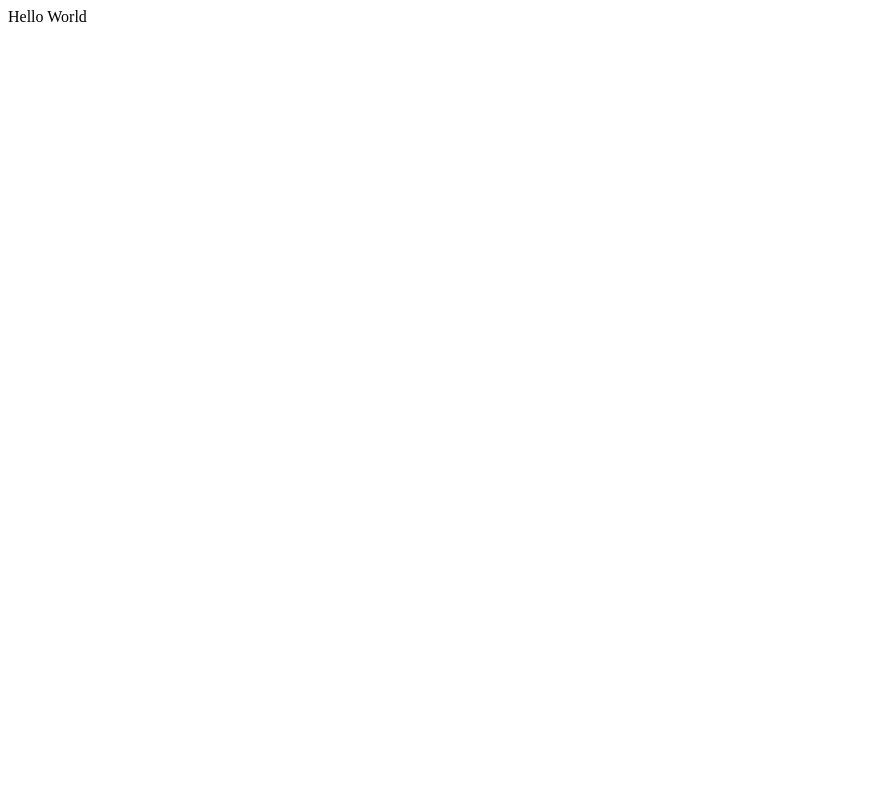
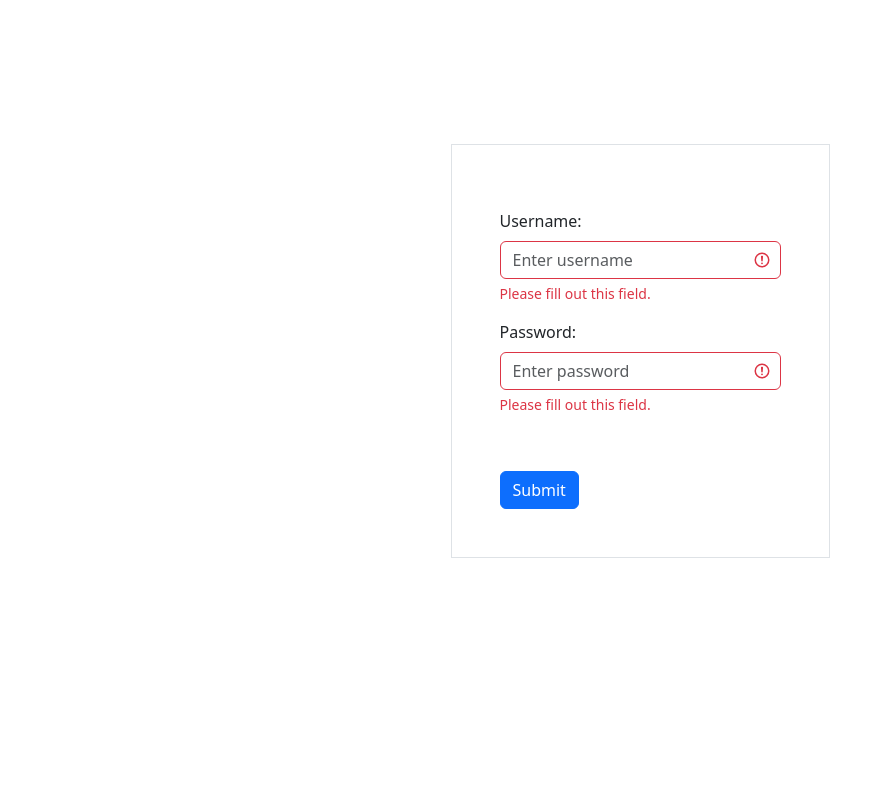
Before and after one commit to SatellitexOT12/ProyectoMantenimientoUCI, a Django app: page /usuarios/ in a window 1280 px wide. Before the commit the part shown is almost empty. Shown: the whole page, without its empty margins (0-885 px from the left). Run offline with Django 5.2, Linux system fonts and the light colour scheme; some libraries are stand-ins or nearby versions.

Commit message:
Añadida la interfaz de login en el index.html

```diff
--- a/web_mantenimiento_uci/usuarios/templates/index.html
+++ b/web_mantenimiento_uci/usuarios/templates/index.html
@@ -3,9 +3,33 @@
 <head>
     <meta charset="UTF-8">
     <meta name="viewport" content="width=device-width, initial-scale=1.0">
-    <title>Document</title>
+    <title>Login</title>
+    {% load bootstrap5 %}
+    {% bootstrap_css %}
+    {% bootstrap_javascript %}
 </head>
 <body>
 
+    <div class="container p-5 my-5 d-flex justify-content-center align-items-center">
+    <form class="was-validated p-5 my-5 border">
+        <div class="mb-3 mt-3">
+        <label for="uname" class="form-label">Username:</label>
+        <input type="text" class="form-control" id="uname" placeholder="Enter username" name="uname" required>
+        <div class="valid-feedback">Valid.</div>
+        <div class="invalid-feedback">Please fill out this field.</div>
+        </div>
+        <div class="mb-3">
+        <label for="pwd" class="form-label">Password:</label>
+        <input type="password" class="form-control" id="pwd" placeholder="Enter password" name="pswd" required>
+        <div class="valid-feedback">Valid.</div>
+        <div class="invalid-feedback">Please fill out this field.</div>
+        </div>
+        <div class="form-check mb-3">
+
+        </div>
+        <button type="submit" class="btn btn-primary">Submit</button>
+    </form>
+    </div>
+
 </body>
 </html>
--- a/web_mantenimiento_uci/usuarios/views.py
+++ b/web_mantenimiento_uci/usuarios/views.py
@@ -1,5 +1,7 @@
 from django.shortcuts import render
 from django.http import HttpResponse
+from django.template import loader
 # Create your views here.
 def usuarios(request):
-    return HttpResponse("Hello World")
+    template = loader.get_template('index.html')
+    return HttpResponse(template.render())
```
Also changed, not shown: web_mantenimiento_uci/db.sqlite3.
